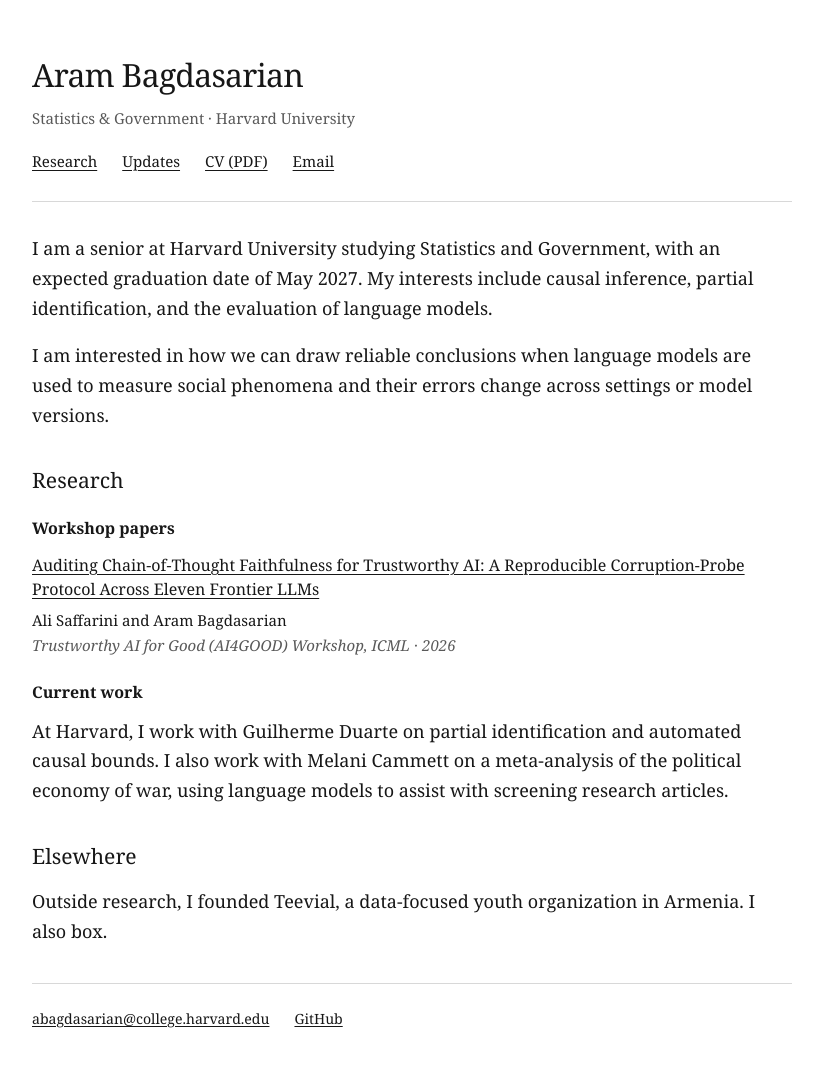
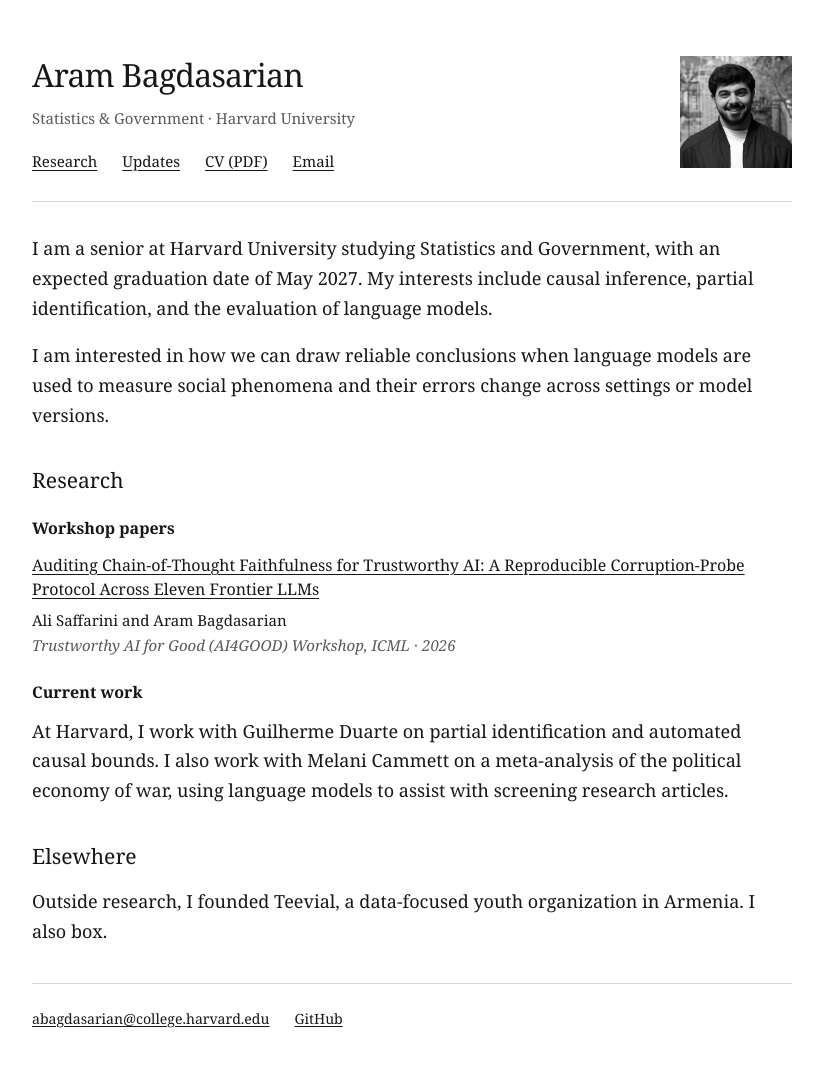
Before and after one commit to arambagdasarian/arambagdasarian.github.io, a Jekyll site: the page built from index.html, in a window 1280 px wide. Shown: the whole page, without its empty margins (228-1051 px from the left). Built offline with Jekyll 4.4.1, drawn with Linux system fonts in a browser that asks for light colours.

Commit message:
Add monochrome portrait and preserve approved styling

```diff
--- a/_config.yml
+++ b/_config.yml
@@ -47,3 +47,4 @@
   - private
   - WEBSITE_HANDOFF.md
   - Resume_Aram_Bagdasarian.pdf
+  - arambagdasarian_headshot.jpg
--- a/_layouts/default.html
+++ b/_layouts/default.html
@@ -21,8 +21,9 @@
 <body>
   <a class="skip-link" href="#main">Skip to content</a>
   <div class="site-shell">
-    <header class="site-header">
+    <header class="site-header{% if page.home %} has-portrait{% endif %}">
       {% if page.home %}
+      <img class="portrait" src="{{ '/assets/images/aram-bagdasarian.jpg' | relative_url }}" alt="Aram Bagdasarian" width="448" height="448">
       <h1 class="site-name">{{ site.title }}</h1>
       <p class="affiliation">Statistics &amp; Government · Harvard University</p>
       {% else %}
--- a/assets/style.css
+++ b/assets/style.css
@@ -22,6 +22,8 @@
 .site-header { padding: 56px 0 25px; border-bottom: 1px solid var(--rule); margin-bottom: 32px; }
 .site-name { display: inline-block; margin: 0; font-size: 2rem; line-height: 1.2; font-weight: 400; letter-spacing: -.025em; }
 .home-link { text-decoration: none; }
+.has-portrait { position: relative; padding-right: 144px; }
+.portrait { position: absolute; top: 56px; right: 0; display: block; width: 112px; height: 112px; }
 .affiliation { color: var(--muted); font-size: .94rem; margin: 10px 0 15px; }
 nav { display: flex; flex-wrap: wrap; gap: 6px 25px; font-size: .94rem; }
 .home-link + nav { margin-top: 20px; }
@@ -75,7 +77,12 @@
   .update-list li { grid-template-columns: 1fr; gap: 3px; }
   .site-footer { flex-direction: column; align-items: flex-start; }
 }
+@media (max-width: 600px) {
+  .has-portrait { padding-right: 0; }
+  .portrait { position: static; margin-bottom: 24px; }
+}
 @media print {
+  .portrait { top: 0; }
   .skip-link, nav, .back-link { display: none; }
   .site-shell { width: 100%; }
   .site-header { padding-top: 0; }
--- a/scripts/check_site.py
+++ b/scripts/check_site.py
@@ -65,7 +65,7 @@
                 assert unquote(parsed.fragment) in pages[target].ids, f'Missing anchor: {href}'
     for path in root.rglob("*"):
         if path.is_file():
-            assert path.suffix in {".html", ".css", ".svg", ".pdf", ".xml", ".txt"}, f'Unexpected output: {path}'
+            assert path.suffix in {".html", ".css", ".svg", ".jpg", ".jpeg", ".png", ".webp", ".pdf", ".xml", ".txt"}, f'Unexpected output: {path}'
     cv = root / "assets/cv/Aram_Bagdasarian_CV.pdf"
     assert cv.read_bytes().startswith(b"%PDF-"), "Missing or invalid CV"
     for name in ("sitemap.xml", "feed.xml", "robots.txt"):
```
Also changed, not shown: README.md, assets/images/aram-bagdasarian.jpg (added), 1 other file.
